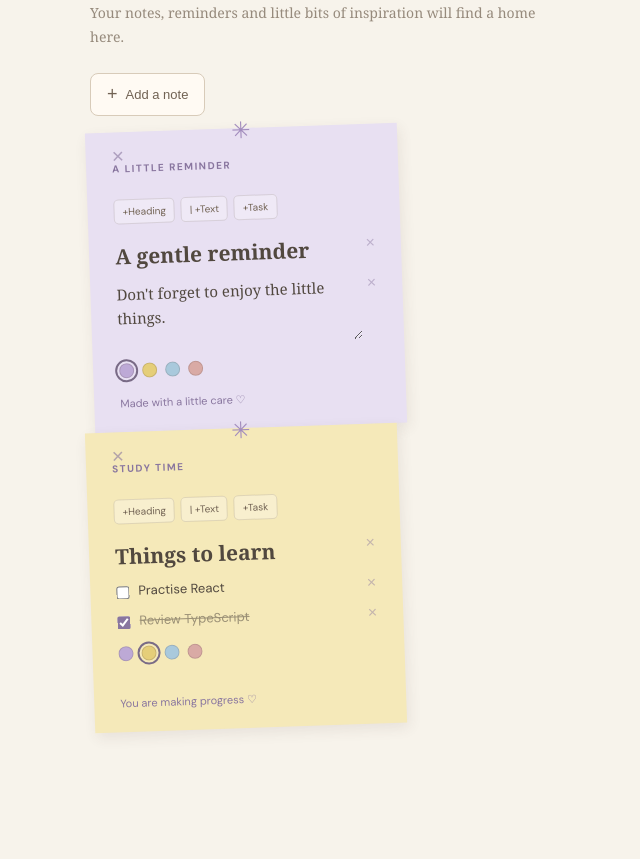
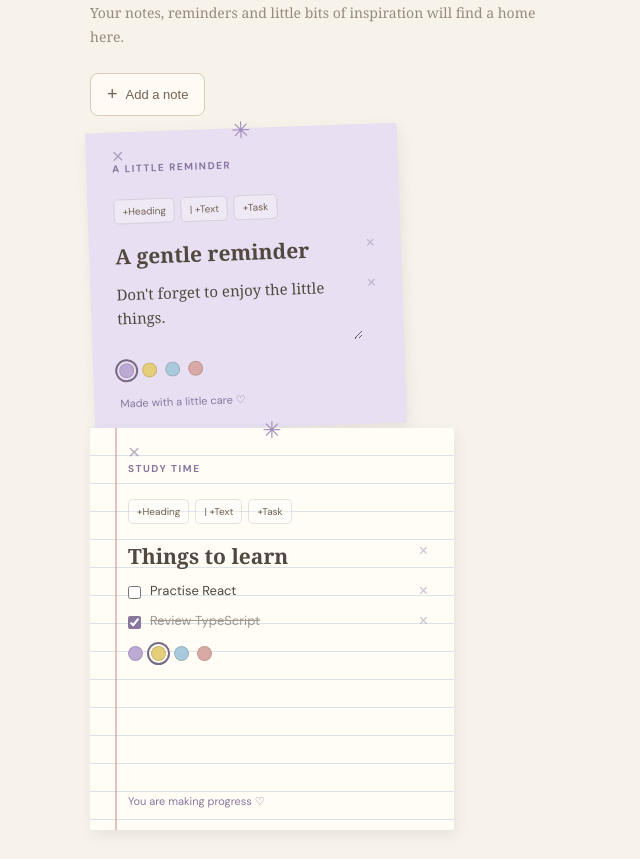
Before and after one commit to TechyShie/For-Keeps, a React (Vite) app: page / in a window 1280 px wide. Shown: the part 365-1224 px from the top of the page, without its empty margins (0-640 px from the left). Built offline with nearby package versions, Linux system fonts and the light colour scheme.

Commit message:
feat: introduce sticky and notebook paper types

```diff
--- a/src/App.css
+++ b/src/App.css
@@ -323,3 +323,38 @@
 .delete-block-btn:hover {
   opacity: 1;
 }
+
+.note-sticky{
+  width: 260px;
+  min-height: 240px;
+  padding: 30px 26px;
+  border-radius: 2px;
+  transform: rotate(-2deg);
+  box-shadow: 2px 5px 14px rgba(75, 60, 50, 0.09);
+}
+
+.note-notebook{
+  width: 300px;
+  min-height: 340px;
+  padding: 34px 26px 28px 38px;
+  border-radius: 2px;
+  transform: rotate(0deg);
+  background-image:
+    linear-gradient(
+    to right,
+    transparent 0,
+    transparent 25px,
+    rgba(202, 133, 133, 0.5) 25px,
+    rgba(202, 133, 133, 0.5) 27px,
+    transparent 27px
+  ),
+  repeating-linear-gradient(
+    to bottom,
+    transparent 0,
+    transparent 27px,
+    rgba(126, 159, 190, 0.28) 27px,
+    rgba(126, 159, 190, 0.28) 28px
+  );
+  background-color: #fffdf6;
+  box-shadow: 2px 5px 14px rgba(75, 60, 50, 0.09);
+}
--- a/src/components/Notecard.tsx
+++ b/src/components/Notecard.tsx
@@ -69,7 +69,7 @@ function NoteCard({
   }
 
   return (
-    <article className={`note-preview note-${note.color}`}>
+    <article className={`note-preview note-${note.color} note-${note.paper}`}>
       <div className="note-pin">✳</div>
 
       <button
--- a/src/features/workspace/workspace.tsx
+++ b/src/features/workspace/workspace.tsx
@@ -9,6 +9,7 @@ function Workspace() {
       label: 'A LITTLE REMINDER',
       footer: 'Made with a little care ♡',
       color: 'lavender',
+      paper: 'sticky',
       content: [
         {
           id: 1,
@@ -27,6 +28,7 @@ function Workspace() {
       label: 'STUDY TIME',
       footer: 'You are making progress ♡',
       color: 'butter',
+      paper: 'notebook',
       content: [
         {
           id: 3,
@@ -55,6 +57,7 @@ function Workspace() {
       label: 'NEW NOTE',
       footer: 'A little space for you ♡',
       color: 'blue',
+      paper: 'sticky',
       content: [
         {
           id: Date.now(),
--- a/src/types/notes.ts
+++ b/src/types/notes.ts
@@ -33,5 +33,8 @@ export interface Note {
     label: string
     footer: string
     color: NoteColor
+    paper: NotePaper
     content: NoteBlock[]
 }
+
+export type NotePaper = 'sticky' | 'notebook'
```
